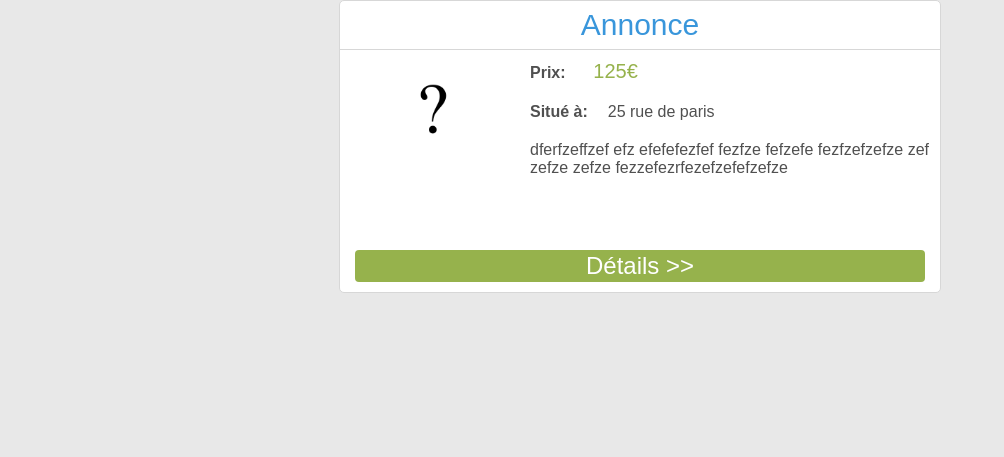
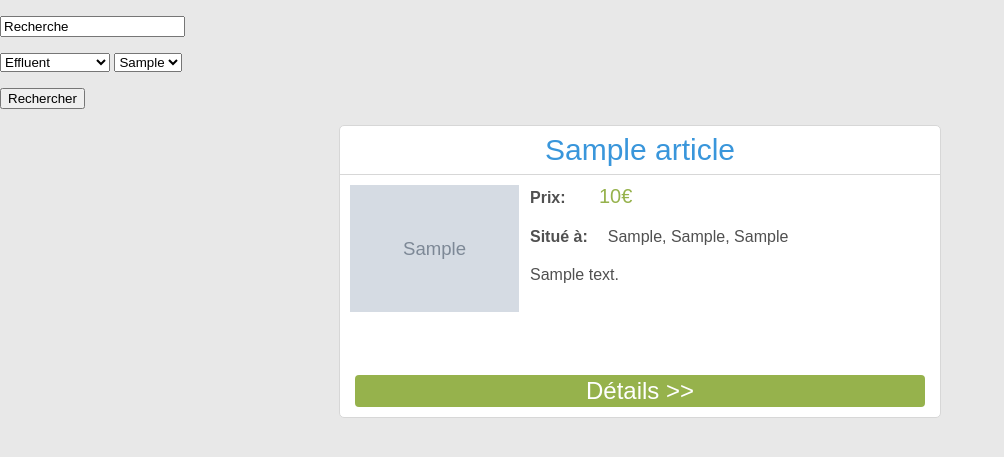
Before and after one commit to Remi-Safon/EnerBioFlex_Projet, a PHP site: page / in a window 1280 px wide. Shown: the top 457 px of the page, without its empty margins (0-1004 px from the left). Run offline with PHP 8.4, Linux system fonts and the light colour scheme; data comes from the database, SQL or seed files in the repository; tables that the repository leaves empty hold one stand-in row (values such as "Sample post"); grey boxes marked "Sample" are stand-in pictures.

Commit message:
connection_bdd.php & page article dans index.php & debut recherche article

```diff
--- /dev/null
+++ b/connection_BDD.php
@@ -0,0 +1,10 @@
+<?php
+
+// CONNECTION BDD
+	try{
+		$bdd=new PDO('mysql:host=localhost;dbname=db_enerbioflex;charset=utf8','root', '');
+	}
+	catch (Exception $e){
+		die('Erreur : ' . $e->getMessage());
+	}
+?>
--- a/index.php
+++ b/index.php
@@ -16,13 +16,38 @@
 
 
 
+<?php
+	require('php\annonce.php');
+
+// CONNECTION BDD
+	try{
+		$bdd=new PDO('mysql:host=localhost;dbname=db_enerbioflex;charset=utf8','root', '');
+	}
+	catch (Exception $e){
+		die('Erreur : ' . $e->getMessage());
+	}
+?>
+
 			<?php
-				require 'php/annonce.php';
+				include('recherche.php');
+			// PREPARATION DE LA REQUETE
+				$req=$bdd->prepare('SELECT id_article, titre, prix, description, voie, photo, region, departement, ville FROM article
+				JOIN region USING(id_region)
+				JOIN departement USING(id_departement)
+				JOIN ville USING(id_ville)
+				WHERE 1;');
+
+			// EXECUTION DE LA REQUETE
+				$req->execute();
+
+				while($resultat=$req->fetch()){
+					write_article($resultat['id_article'],$resultat['titre'],$resultat['prix'], $resultat['description'], $resultat['region'], $resultat['departement'], $resultat['ville'], $resultat['photo']);
+				}
+
+
 			?>
 
-			<?php
-				write_article(00001,"Annonce",125, "dferfzeffzef  efz efefefezfef fezfze fefzefe fezfzefzefze zef zefze zefze fezzefezrfezefzefefzefze", "25 rue de paris", "");
-			?>
+
 
 
 	</body>
--- a/php/annonce.php
+++ b/php/annonce.php
@@ -1,7 +1,7 @@
 <?php
 
-function write_article( $id_article, $titre, $prix, $description, $addresse, $photo){
-	if ( isset($id_article) && isset($titre) && isset($prix) && isset($description) && isset($addresse) || isset($photo_link) ){
+function write_article( $id_article, $titre, $prix, $description, $region, $departement, $ville, $photo){
+	if ( isset($id_article) && isset($titre) && isset($prix) && isset($description) && isset($region) || isset($photo_link) ){
 		// Annonce
 		echo '<center><div id="annonce">';
 
@@ -19,7 +19,7 @@ function write_article( $id_article, $titre, $prix, $description, $addresse, $ph
 					echo '<img src="'.$photo.'" id="miniature"/>';
 				}
 				else{
-					echo '<img src="img\default_miniature.jpg" id="miniature"/>';
+					echo '<img src="$photo" id="miniature"/>';
 				}
 
 				// Texte
@@ -31,7 +31,7 @@ function write_article( $id_article, $titre, $prix, $description, $addresse, $ph
 
 					// Addresse
 					echo '<div style="margin-bottom: 20px;"><div class="ligne" style="display:inline-block;font-weight:bold;">Situé à: </div>';
-					echo'<div style="display:inline-block;margin-left:20px;">'.$addresse.'</div></div>';
+					echo'<div style="display:inline-block;margin-left:20px;">'.$region.', '. $departement . ', '. $ville . '</div></div>';
 
 					// Description
 					echo $description;
--- /dev/null
+++ b/recherche.php
@@ -0,0 +1,43 @@
+
+
+
+<?php include('connection_BDD.php');?>
+<?php
+
+
+	// PREPARATION DE LA REQUETE
+	$req=$bdd->prepare('SELECT ressource FROM ressource WHERE 1');
+
+	// EXECUTION DE LA REQUETE
+	$req->execute();
+
+	// PREPARATION DE LA REQUETE
+	$req2=$bdd->prepare('SELECT region FROM region WHERE 1');
+
+	// EXECUTION DE LA REQUETE
+	$req2->execute();
+
+?>
+
+<form action="ajouter.php" method="get">
+
+
+	<p><input type="text" name="nom" value="Recherche"/></p>
+	<SELECT name="type_ressource"  size="1">
+<?php
+	while($resultat_ressource=$req->fetch()){
+		echo '<OPTION>'.$resultat_ressource['ressource'];
+	}
+?>
+	</SELECT>
+	<SELECT name="Département" size="1">
+<?php
+	while($resultat_region=$req2->fetch()){
+		echo '<OPTION>'.$resultat_region['region'];
+	}
+?>
+	</SELECT>
+
+
+	<p>  <input type="submit" name="Ajouter" value="Rechercher"/></p>
+</form>
```
